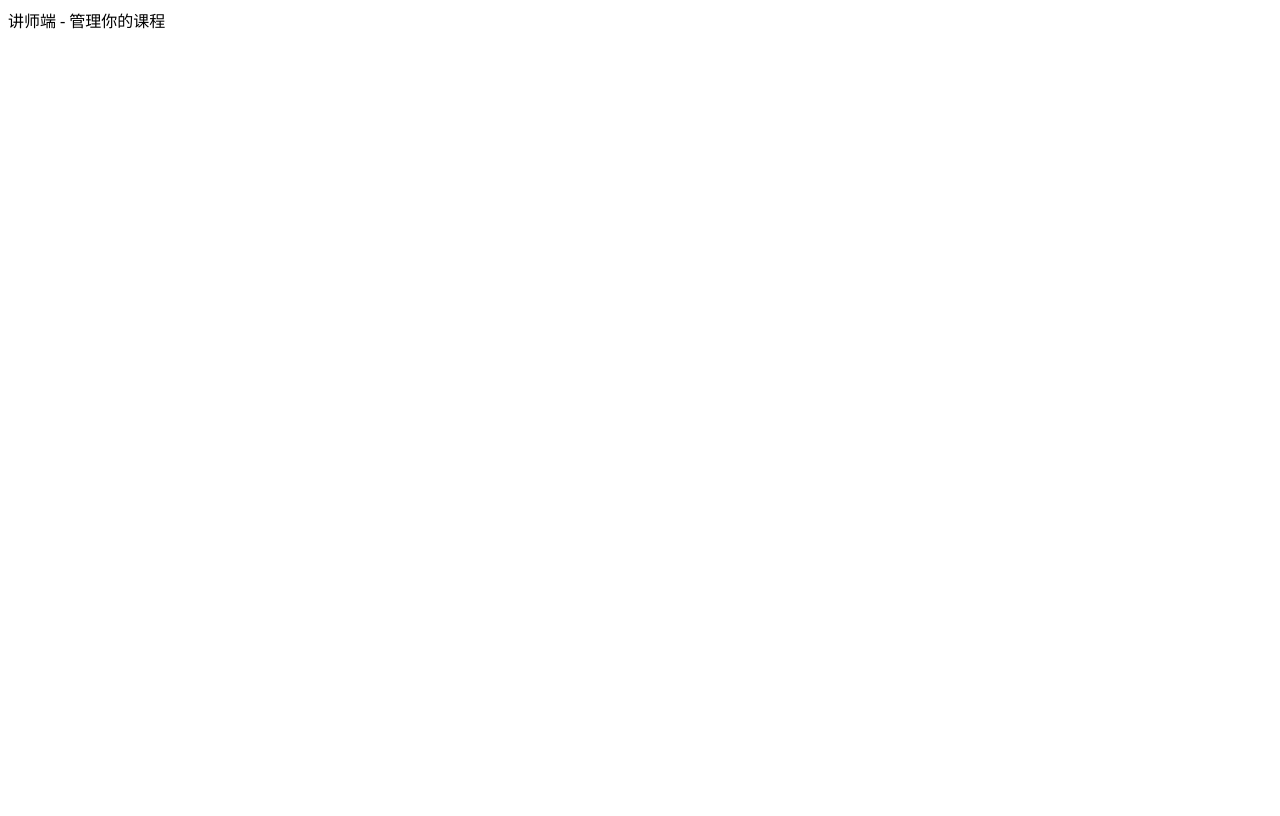
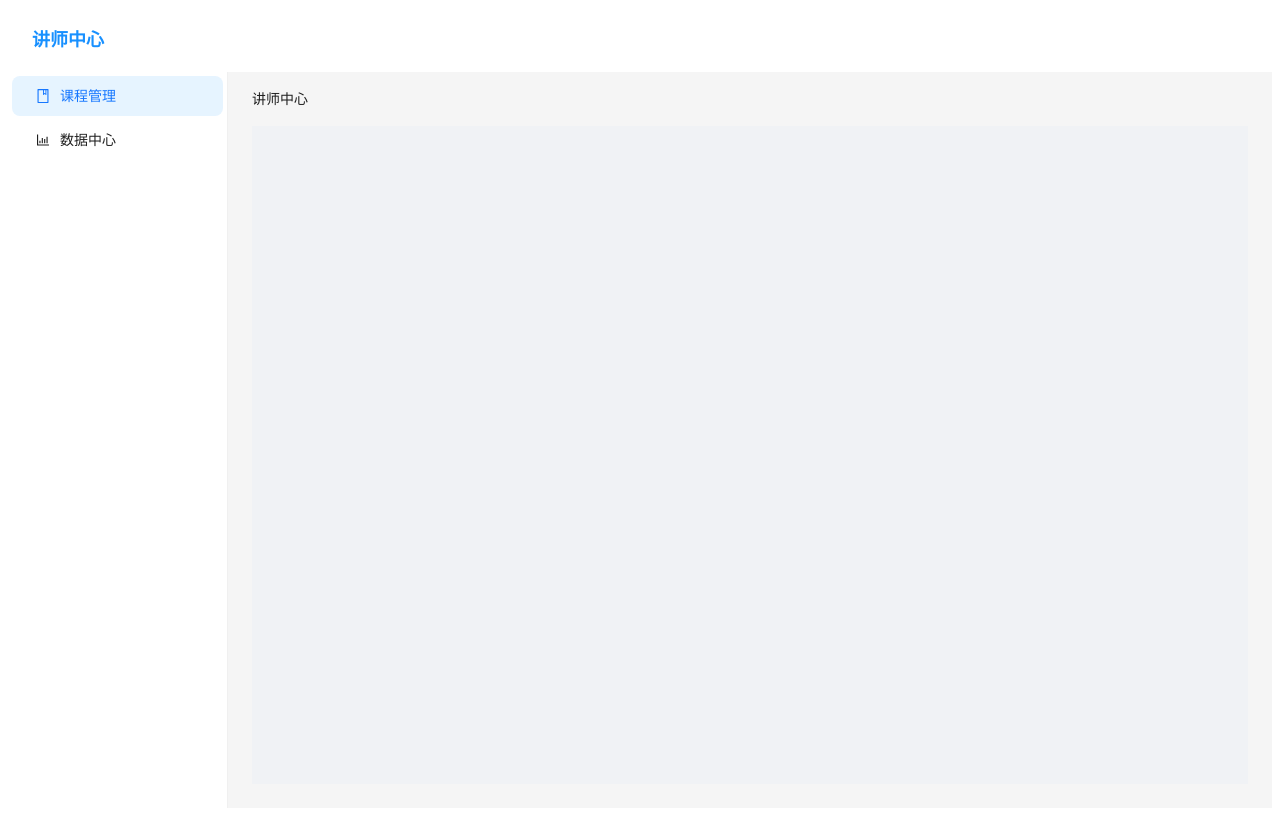
Before and after one commit to isabelle-yi/COURSE, a React (Vite) app in the folder course-platform/: page /instructor in a window 1280 px wide. Built offline with nearby package versions, Linux system fonts and the light colour scheme.

Commit message:
讲师布局组件

```diff
--- a/course-platform/src/App.tsx
+++ b/course-platform/src/App.tsx
@@ -14,6 +14,9 @@ import NotFoundPage from './pages/NotFoundPage';
 import CartPage from './pages/CartPage';
 import CheckoutPage from './pages/CheckoutPage'
 import CourseLearnPage from './pages/CourseLearnPage';
+import InstructorLayout from './layouts/InstructorLayout';
+import InstructorCourses from './pages/InstructorCourses';
+import InstructorData from './pages/InstructorData';
 
 function App() {
   return (
@@ -31,7 +34,10 @@ function App() {
         <Route path="/course/:id/learn" element={<CourseLearnPage/>} />
       </Route>
       <Route path="/login" element={<LoginPage />} />
-      <Route path="/instructor/*" element={<InstructorDashboard />} />
+     <Route path="/instructor" element={<InstructorLayout />}>
+      <Route path="courses" element={<InstructorCourses />} />
+      <Route path="data" element={<InstructorData />} />
+    </Route>
       <Route path="/admin/*" element={<AdminDashboard />} />
       <Route path="*" element={<NotFoundPage />} />
     </Routes>
--- a/course-platform/src/layouts/InstructorLayout.tsx
+++ b/course-platform/src/layouts/InstructorLayout.tsx
@@ -0,0 +1,67 @@
+import { Layout, Menu, Breadcrumb } from 'antd';
+import { Outlet, useNavigate, useLocation, Link } from 'react-router-dom';
+import { BookOutlined, BarChartOutlined } from '@ant-design/icons';
+
+const { Header, Content, Sider } = Layout;
+
+const InstructorLayout = () => {
+  const navigate = useNavigate();
+  const location = useLocation();
+
+  const menuItems = [
+    {
+      key: '/instructor/courses',
+      icon: <BookOutlined />,
+      label: '课程管理',
+    },
+    {
+      key: '/instructor/data',
+      icon: <BarChartOutlined />,
+      label: '数据中心',
+    },
+  ];
+
+  const selectedKey = menuItems.some(item => item.key === location.pathname)
+    ? location.pathname
+    : '/instructor/courses';
+
+  const getBreadcrumbItems = () => {
+    const path = location.pathname;
+    if (path.includes('/instructor/courses')) {
+      return [{ title: <Link to="/instructor/courses">课程管理</Link> }];
+    }
+    if (path.includes('/instructor/data')) {
+      return [{ title: <Link to="/instructor/data">数据中心</Link> }];
+    }
+    return [{ title: '讲师中心' }];
+  };
+
+  return (
+    <Layout style={{ minHeight: '100vh' }}>
+      <Header style={{ background: '#fff', padding: '0 24px', display: 'flex', alignItems: 'center' }}>
+        <div style={{ fontSize: '18px', fontWeight: 'bold', color: '#1890ff' }}>
+          讲师中心
+        </div>
+      </Header>
+      <Layout>
+        <Sider width={220} style={{ background: '#fff', borderRight: '1px solid #f0f0f0' }}>
+          <Menu
+            mode="inline"
+            selectedKeys={[selectedKey]}
+            items={menuItems}
+            onClick={({ key }) => navigate(key)}
+            style={{ height: '100%', borderRight: 0 }}
+          />
+        </Sider>
+        <Layout style={{ padding: '0 24px 24px 24px' }}>
+          <Breadcrumb items={getBreadcrumbItems()} style={{ margin: '16px 0' }} />
+          <Content style={{ background: '#f0f2f5' }}>
+            <Outlet />
+          </Content>
+        </Layout>
+      </Layout>
+    </Layout>
+  );
+};
+
+export default InstructorLayout;
--- /dev/null
+++ b/course-platform/src/pages/InstructorCourses.tsx
@@ -0,0 +1,10 @@
+const InstructorCourses = () => {
+  return (
+    <div style={{ padding: '24px' }}>
+      <h1>课程管理</h1>
+      <p>讲师课程管理页面（待实现）</p>
+    </div>
+  );
+};
+
+export default InstructorCourses;
--- /dev/null
+++ b/course-platform/src/pages/InstructorData.tsx
@@ -0,0 +1,10 @@
+const InstructorData = () => {
+  return (
+    <div style={{ padding: '24px' }}>
+      <h1>数据中心</h1>
+      <p>讲师数据中心页面（待实现）</p>
+    </div>
+  );
+};
+
+export default InstructorData;
```
